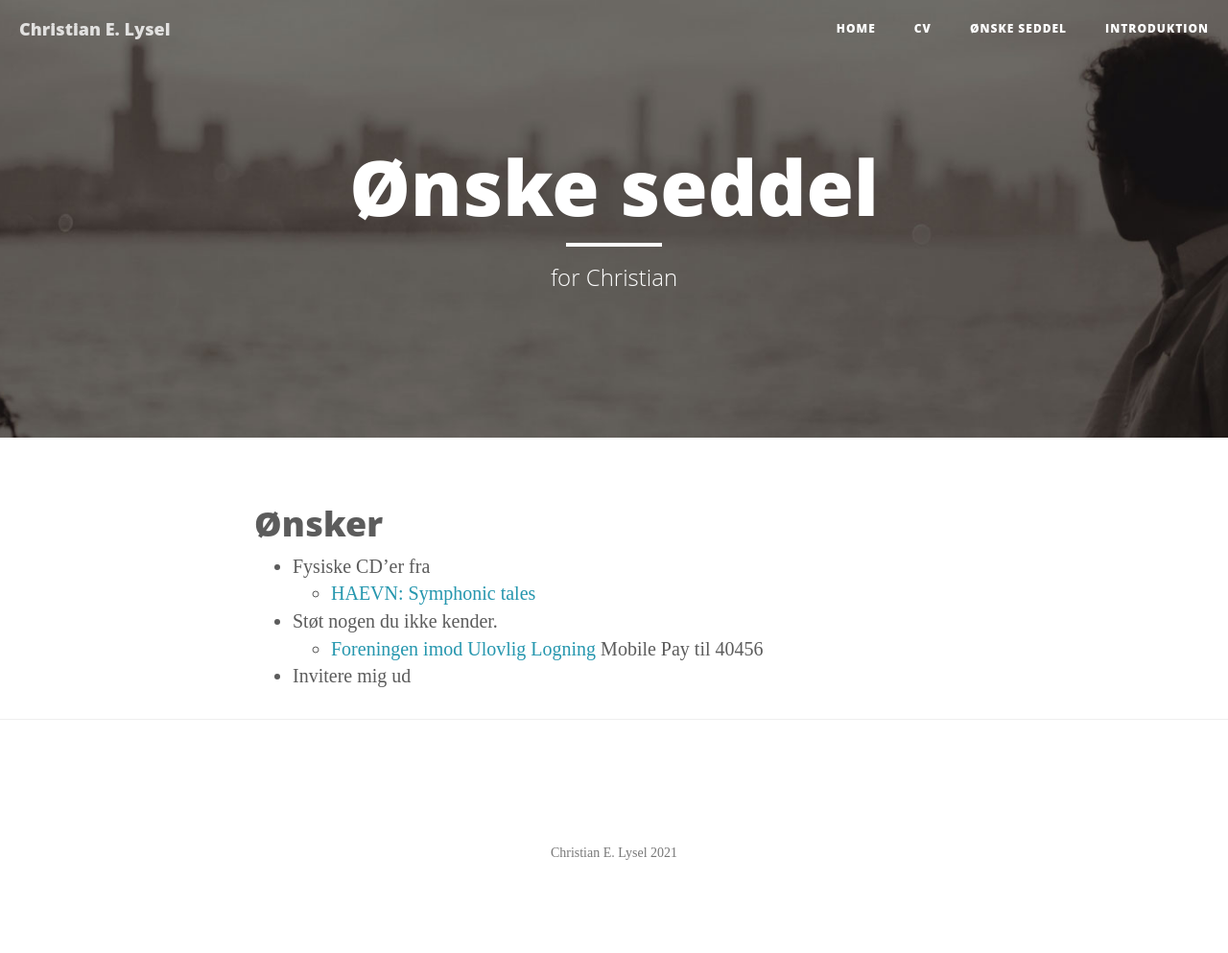
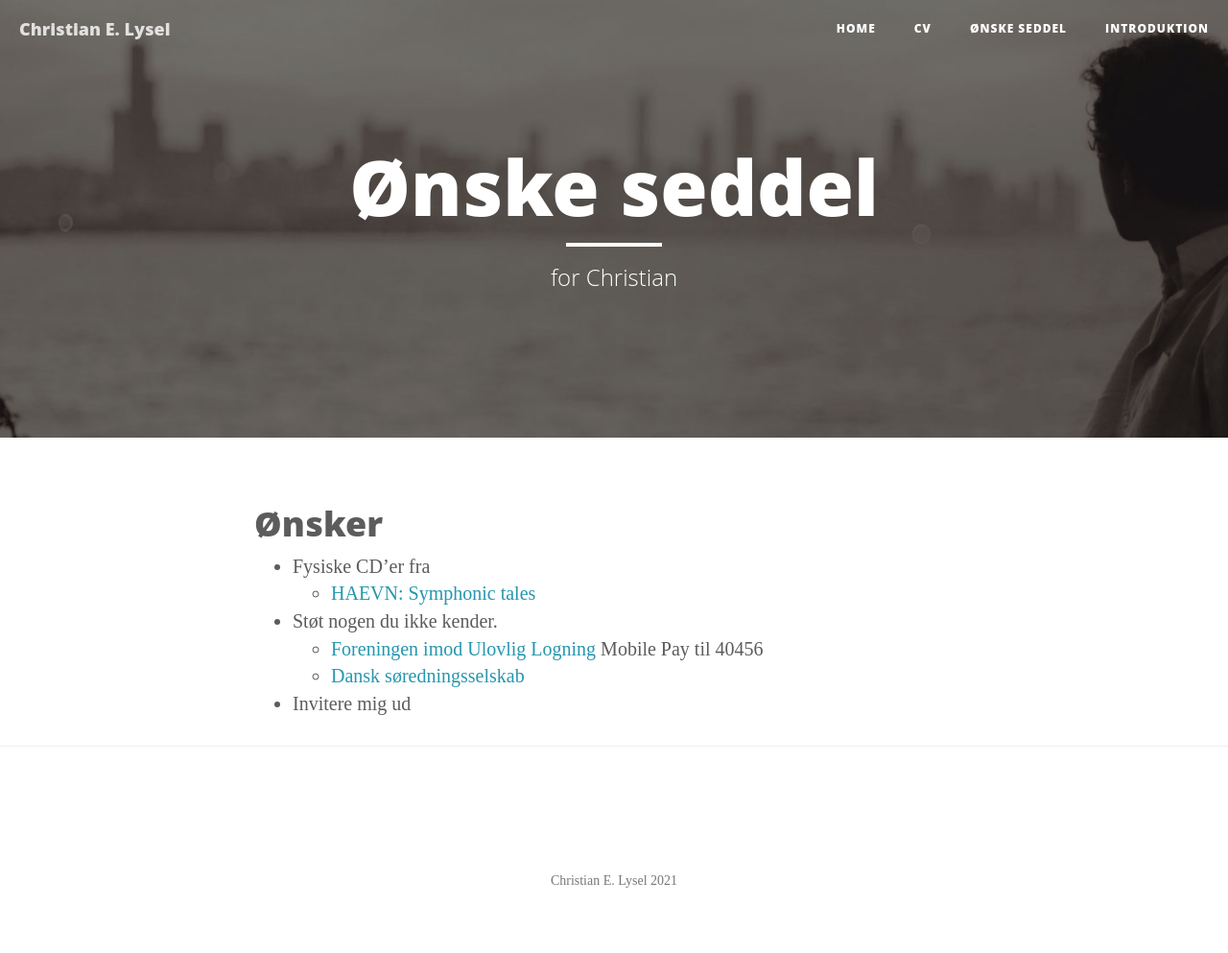
Before and after one commit to clysel/christian.lysel.net, a Jekyll site: the page built from gave.markdown, in a window 1280 px wide. Shown: the whole page at 96% size. Built offline with Jekyll 4.4.1, drawn with Linux system fonts in a browser that asks for light colours; before the commit the page ends 964 px from its top, so only the background shows below that.

Commit message:
Update gave.markdown

```diff
--- a/gave.markdown
+++ b/gave.markdown
@@ -10,4 +10,5 @@ header-img: "img/about-bg.jpg"
   * [HAEVN: Symphonic tales](https://haevnmusic.store/collections/cds/products/symphonic-tales-cd?variant=31498813276233)
 * Støt nogen du ikke kender.
   * [Foreningen imod Ulovlig Logning](https://ulovliglogning.dk/#wannahelp) Mobile Pay til 40456
+  * [Dansk søredningsselskab](https://dsrs.dk/stot-os)
 * Invitere mig ud
```
